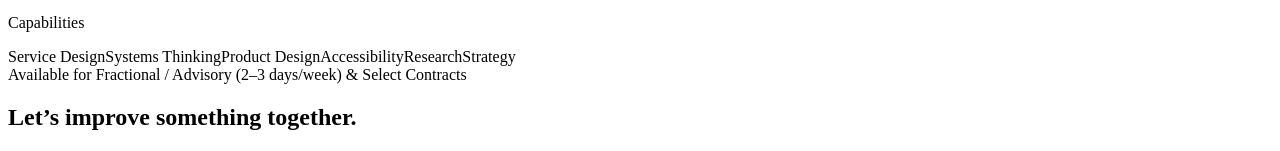
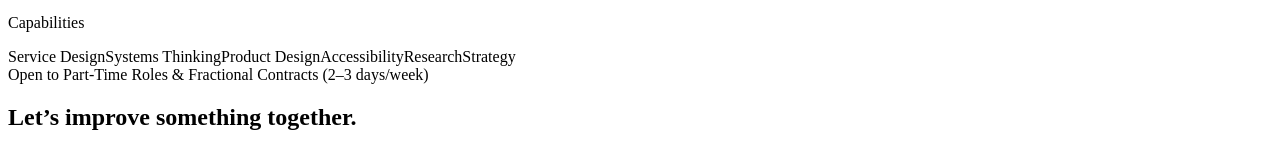
Before and after one commit to jadeparrish/portfolio, a Next.js app: page / in a window 1280 px wide. Shown: the part 3228-3379 px from the top of the page. Built offline with nearby package versions, Linux system fonts and the light colour scheme.

Commit message:
Add files via upload

```diff
--- a/app/page.js
+++ b/app/page.js
@@ -397,7 +397,7 @@ export default function PortfolioHomepage() {
         {/* Contact */}
         <section id="contact" className="py-24 lg:py-32 text-center space-y-8">
           <div className="inline-block px-4 py-1.5 bg-[#A47864]/10 border border-[#A47864]/30 text-[#A47864] rounded-full text-xs font-mono tracking-wide">
-            Available for Fractional / Advisory (2&ndash;3 days/week) &amp; Select Contracts
+            Open to Part-Time Roles &amp; Fractional Contracts (2&ndash;3 days/week)
           </div>
           <h2 className="text-3xl sm:text-4xl lg:text-5xl font-serif text-neutral-900 tracking-tight">
             Let&rsquo;s improve something together.
```
